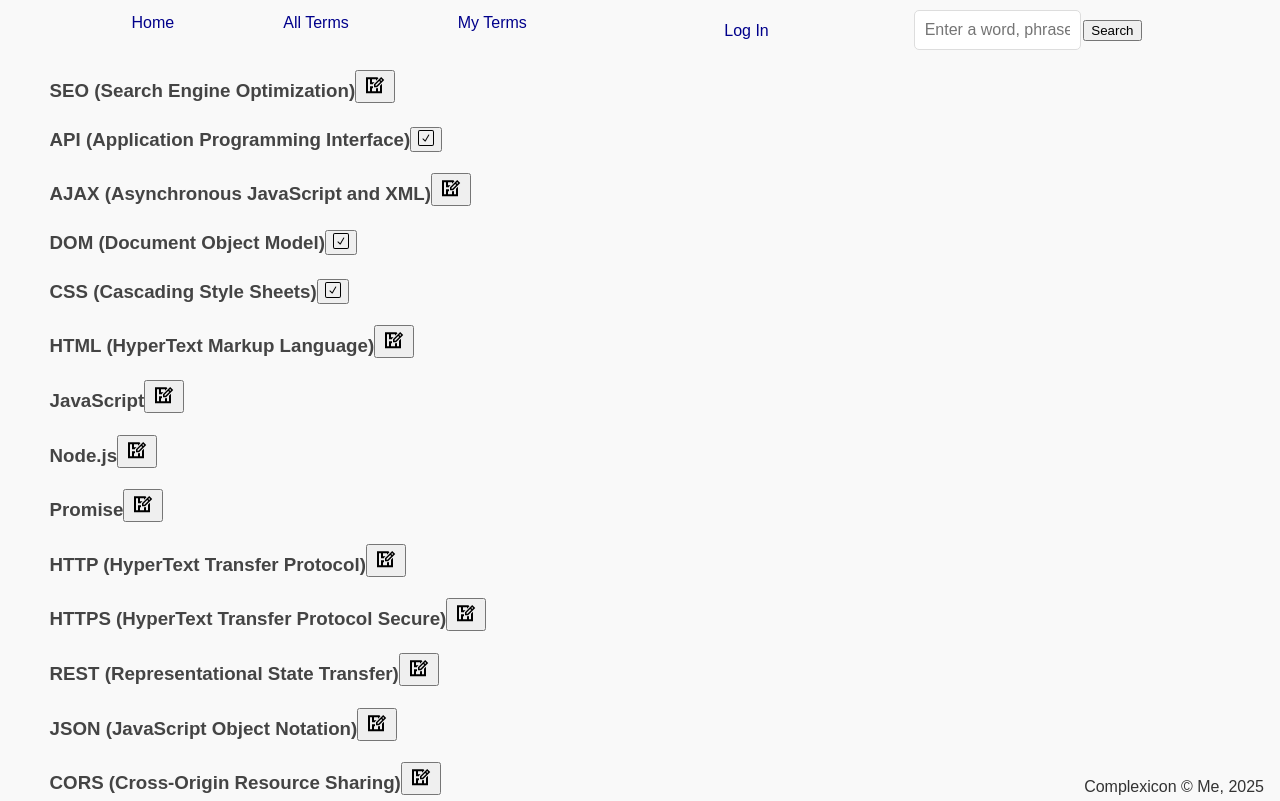
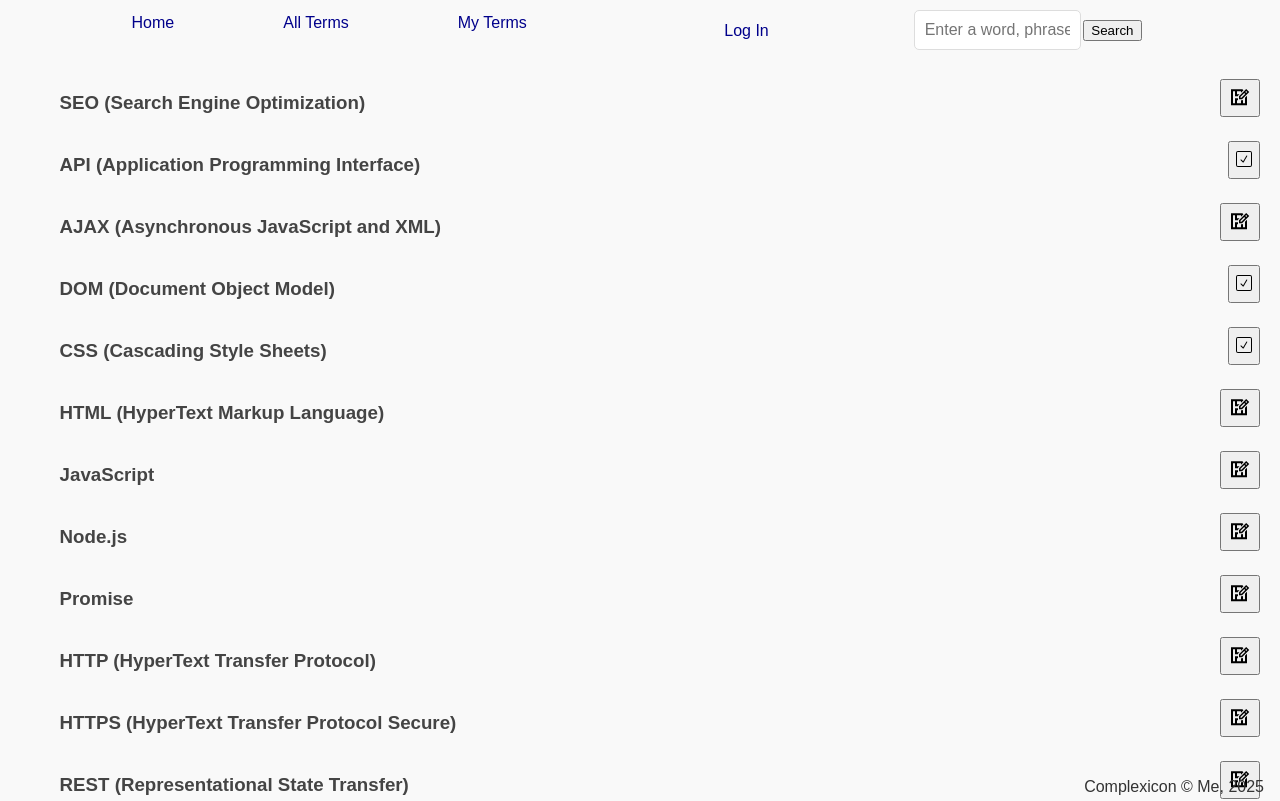
Before and after one commit to zMontreuilRRC/full-stack-demo, a React (Vite) app: page /terms in a window 1280 px wide. Shown: the top 801 px of the page. Built offline with nearby package versions, Linux system fonts and the light colour scheme.

Commit message:
Update some card styling, add some notes

```diff
--- a/src/App.css
+++ b/src/App.css
@@ -98,3 +98,13 @@ nav .search-form input {
   max-width: 50%;
   margin: 0 2px;
 }
+
+.card-header {
+  display: flex;
+  justify-content: space-between;
+  padding: 2px 10px;
+}
+
+.card-header button {
+  margin: 10px 0;
+}
--- a/src/components/term-card.tsx
+++ b/src/components/term-card.tsx
@@ -18,16 +18,17 @@ export function TermCard(
 ) {
     return (
     <div className="term-card">
+        <div className="card-header">
         {/* clicking on one card's definition may close the defs for other cards */}
-        <h3 onClick={() => onTitleClick(term.id)}>
-            {term.title}
-            {/* TODO: onClick toggles save of term */}
+            <h3 onClick={() => onTitleClick(term.id)}>
+                {term.title}
+            </h3>
             <ToggleSaveButton
             // while we would normally want to add saving terms to the TermCard, the state needs to know when a term has been updated
                 onClick={() => onSaveClick(term.id)}
                 isSaved={term.isFavourite}
             />
-        </h3>
+        </div>
         { isExpanded
             ? <p>{term.definition}</p>
             : null
```
Also changed, not shown: src/components/pages/search-result.tsx (+9 -3 lines), src/services/effectsNotes.md (+1 -0 lines), src/hooks/hookNotes.md (renamed from src/hooks/hookNodes.md).
